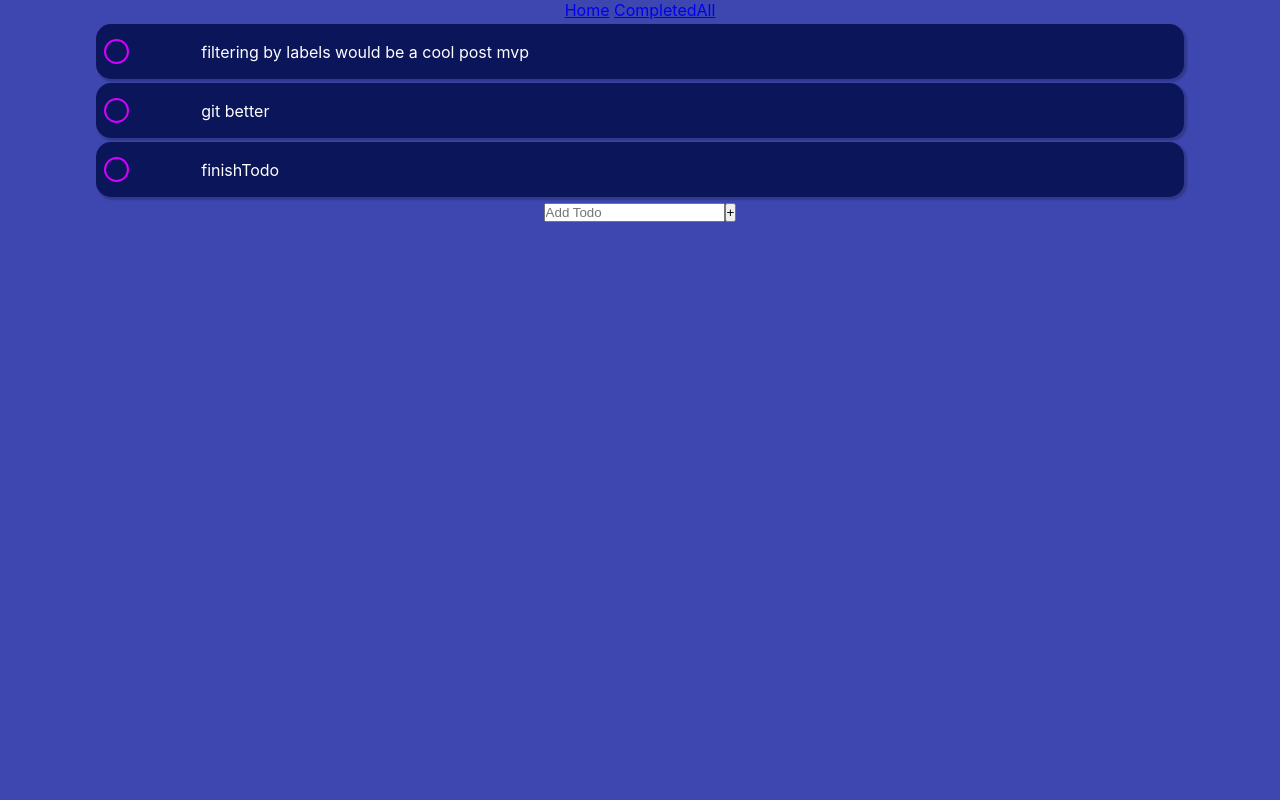
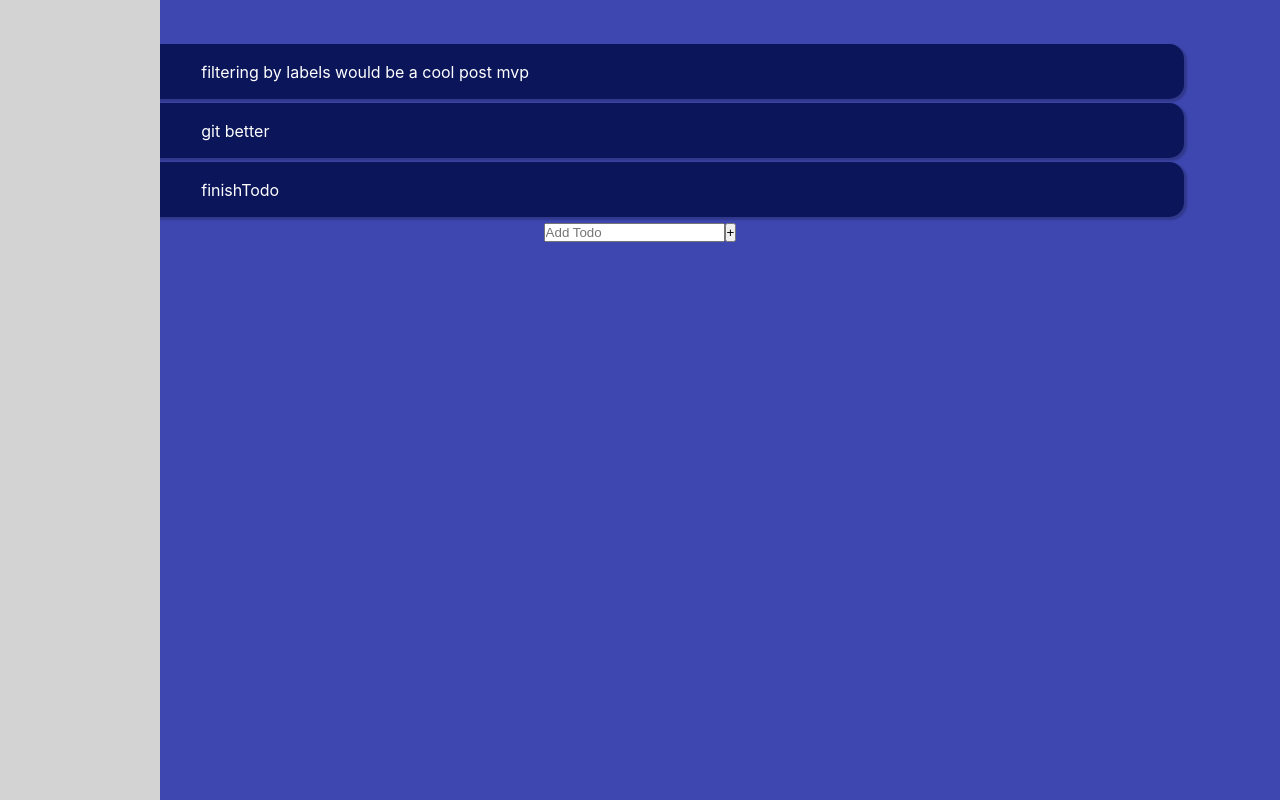
Before and after one commit to yeezick/react-todo, a React (Create React App) app: page / in a window 1280 px wide. Built offline with nearby package versions, Linux system fonts and the light colour scheme.

Commit message:
creating sidebar component and adding simple skeletal styling + slide-in animation

```diff
--- a/package.json
+++ b/package.json
@@ -8,6 +8,7 @@
     "@testing-library/user-event": "^13.5.0",
     "react": "^17.0.2",
     "react-dom": "^17.0.2",
+    "react-icons": "^4.3.1",
     "react-router-dom": "^6.2.1",
     "react-scripts": "5.0.0",
     "web-vitals": "^2.1.2"
--- a/src/App.js
+++ b/src/App.js
@@ -5,8 +5,10 @@ import Completed from "./screens/Completed";
 import Home from "./screens/Home";
 // utils
 import "./App.css";
+import "./layout/sidebar/Sidebar.css";
 import Navbar from "./layout/navbar/Navbar";
 import All from "./screens/All";
+import Sidebar from "./layout/sidebar/Sidebar";
 
 const dummyList = [
   {
@@ -40,10 +42,18 @@ const dummyList = [
 ];
 function App() {
   const [defaultList, setDefaultList] = useState(dummyList);
+  const [visibleSidebar, setVisibleSidebar] = useState(false);
 
   return (
     <div className="App">
-      <Navbar />
+      <Sidebar
+        visibleSidebar={visibleSidebar}
+        setVisibleSidebar={setVisibleSidebar}
+      />
+      <Navbar
+        visibleSidebar={visibleSidebar}
+        setVisibleSidebar={setVisibleSidebar}
+      />
       <Routes>
         <Route
           path="/"
--- a/src/layout/navbar/Navbar.css
+++ b/src/layout/navbar/Navbar.css
@@ -0,0 +1,4 @@
+.nav_parent {
+  display: flex;
+  height: 40px;
+}
--- a/src/layout/navbar/Navbar.jsx
+++ b/src/layout/navbar/Navbar.jsx
@@ -1,10 +1,23 @@
+//! must revisit to add styling & logic for desktop view mode
 import { Link } from "react-router-dom";
+// utils
+import { GiHamburgerMenu } from "react-icons/gi";
+import "./Navbar.css";
 
-const Navbar = () => {
+const Navbar = ({ visibleSidebar, setVisibleSidebar }) => {
+  const handleSidebar = () => {
+    setVisibleSidebar((prevState) => !prevState);
+  };
   return (
-    <div>
-      <Link to="/">Home</Link> <Link to="/completed">Completed</Link>
-      <Link to="/all">All</Link>
+    <div className="nav_parent">
+      {!visibleSidebar && (
+        <>
+          <GiHamburgerMenu size={40} onClick={handleSidebar} />
+          {/* <Link to="/">Home</Link>
+          <Link to="/completed">Completed</Link>
+          <Link to="/all">All</Link> */}
+        </>
+      )}
     </div>
   );
 };
--- /dev/null
+++ b/src/layout/sidebar/Sidebar.css
@@ -0,0 +1,26 @@
+.sidebar {
+  align-items: flex-start;
+  background-color: lightgray;
+  display: flex;
+  flex-direction: column;
+  height: 100vh;
+  justify-content: space-evenly;
+  left: 0;
+  position: fixed;
+  transition: 1s;
+  top: 0;
+  width: 75vw;
+}
+.sidebar * {
+  margin-left: 20px;
+}
+.active-sidebar {
+  transform: translateX(0);
+}
+.inactive-sidebar {
+  transform: translateX(-100vh);
+}
+
+.nav_parent {
+  margin-left: 10px;
+}
--- /dev/null
+++ b/src/layout/sidebar/Sidebar.jsx
@@ -0,0 +1,22 @@
+import { Link } from "react-router-dom";
+import { GiHamburgerMenu } from "react-icons/gi";
+
+const Sidebar = ({ visibleSidebar, setVisibleSidebar }) => {
+  const handleSidebar = () => {
+    setVisibleSidebar((prevState) => !prevState);
+  };
+  return (
+    <div
+      className={
+        visibleSidebar ? "sidebar active-sidebar" : "sidebar inactive-sidebar"
+      }
+    >
+      <GiHamburgerMenu size={40} onClick={handleSidebar} />
+      <Link to="/">Home</Link>
+      <Link to="/completed">Completed</Link>
+      <Link to="/all">All</Link>
+    </div>
+  );
+};
+
+export default Sidebar;
```
Also changed, not shown: 1 other file (tests, documents, lock files or other folders).
